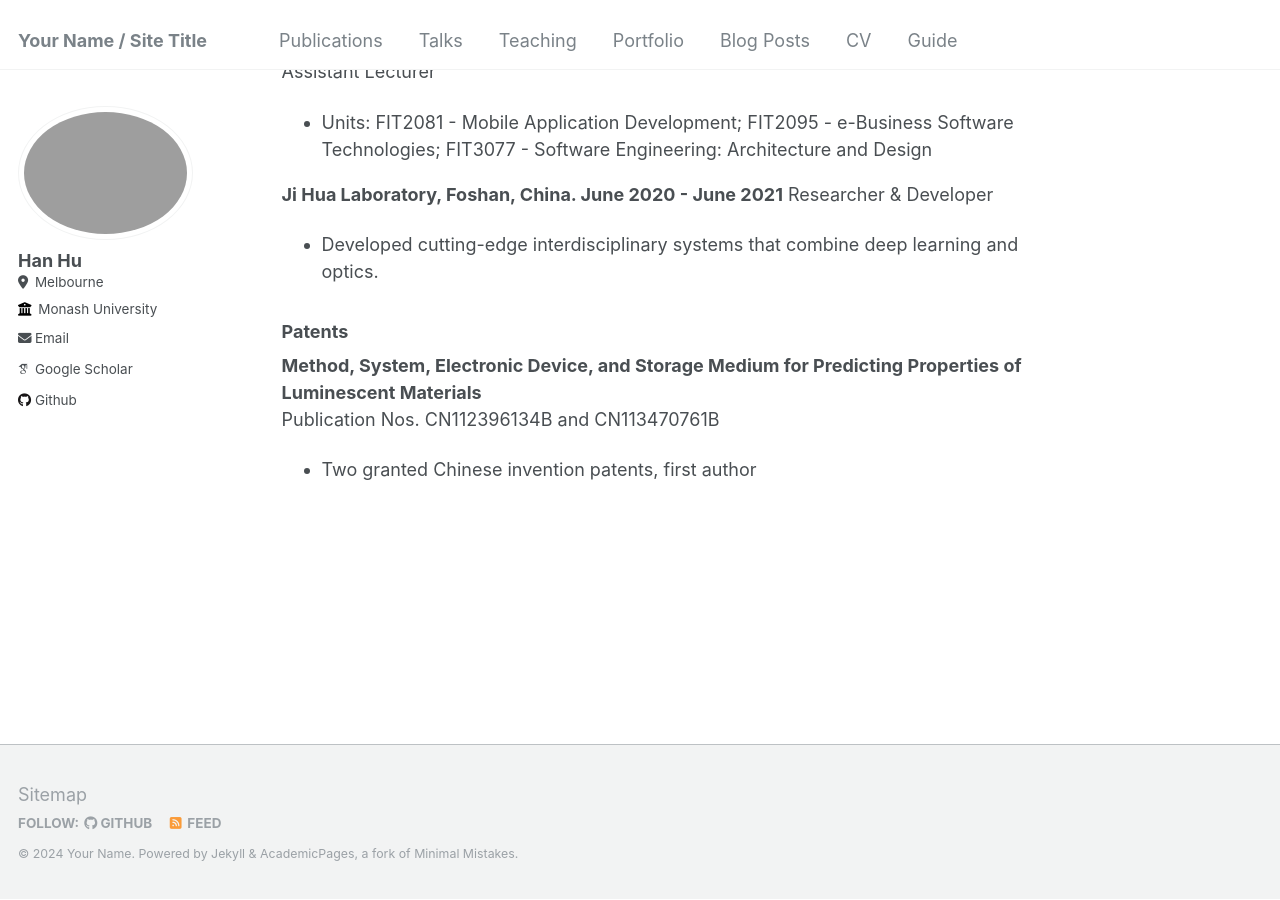
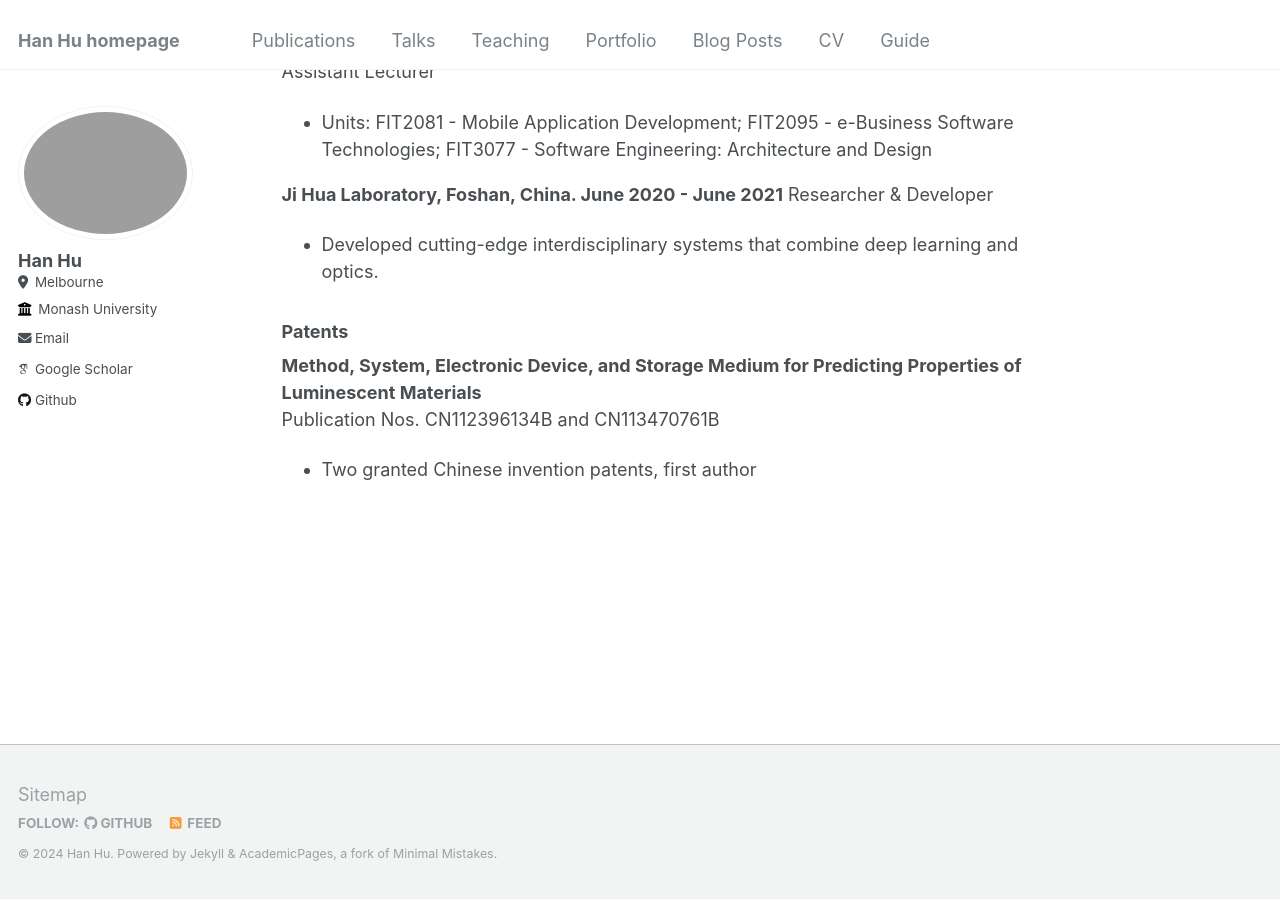
Before and after one commit to huhanGitHub/huhanGitHub.github.io, a Jekyll site: the page built from _pages/about.md, in a window 1280 px wide and 900 px high, scrolled down 2275 px. Built offline with Jekyll 4.4.1, drawn with Linux system fonts in a browser that asks for light colours; some web fonts are replaced.

Commit message:
Update _config.yml

```diff
--- a/_config.yml
+++ b/_config.yml
@@ -8,9 +8,9 @@
 
 # Basic Site Settings
 locale                   : "en-US"
-title                    : "Your Name / Site Title"
+title                    : "Han Hu homepage"
 title_separator          : "-"
-name                     : &name "Your Name"
+name                     : &name "Han Hu"
 description              : &description "personal description"
 url                      : https://academicpages.github.io # the base hostname & protocol for your site e.g. "https://mmistakes.github.io"
 baseurl                  : "" # the subpath of your site, e.g. "/blog"
```
